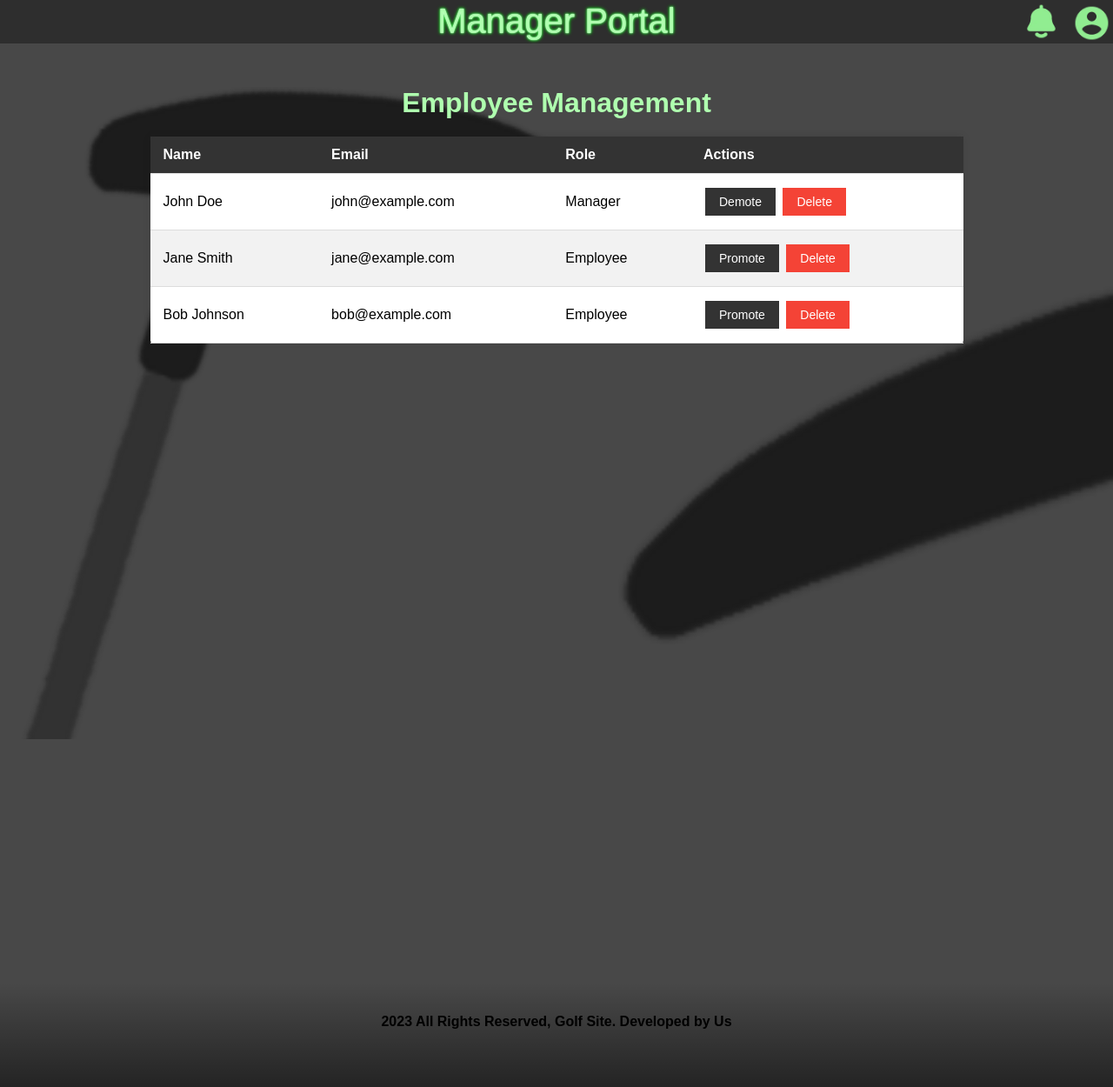
After one commit to CadenConde/My-Golf-Site, a PHP site: page /GolfSite/manageEmployees.php in a window 1280 px wide. The commit adds this page. Shown: the whole page at 87% size. Run offline with PHP 8.4, Linux system fonts and the light colour scheme; the visitor is signed in with stand-in values (Sample User, id 1); data that the repository does not hold is empty.

Commit message:
Added Final Pages Ready for PHP

```diff
--- a/GolfSite/admin/availability.php
+++ b/GolfSite/admin/availability.php
@@ -12,7 +12,7 @@
 <body class="two">
 <div class="bgImagesClubs clubFormat"></div>
     <div id="availability-container">
-        <h1>Employee Availability</h1>
+        <h1 class="empAvailh1">Employee Availability</h1>
         <div id="day-buttons">
         <button class="day-button" data-day="Sunday">Sun</button>
         <button class="day-button" data-day="Monday">Mon</button>
--- a/GolfSite/admin/employeeIndex.php
+++ b/GolfSite/admin/employeeIndex.php
@@ -18,7 +18,7 @@
         <?php
             if($_SESSION["Manager"] == true){
                 echo '<a href="scheduleEmployee.php"><div class="adminCard adminCard4"><p>Schedule Employees</p><img src="../images/icons/person-calendar.webp" /></div></a>';
-                echo '<a href="#"><div class="adminCard adminCard5"><p>Employee Info</p><img src="../images/icons/people.webp" /></div></a>';
+                echo '<a href="manageEmployees.php"><div class="adminCard adminCard5"><p>Employee Info</p><img src="../images/icons/people.webp" /></div></a>';
                 echo '<a href="booking.php"><div class="adminCard adminCard6"><p>Booking Requests</p><img src="../images/icons/bookmark.webp" /></div></a>';
             }
         ?>
--- /dev/null
+++ b/GolfSite/admin/manageEmployees.php
@@ -0,0 +1,34 @@
+<!DOCTYPE html>
+<html lang="en">
+<head>
+    <meta charset="UTF-8">
+    <meta name="viewport" content="width=device-width, initial-scale=1.0">
+    <title>Manage Availabilty</title>
+    <link rel="stylesheet" href="../css/admin.css">
+</head>
+<?php include('partials/menu.php'); ?>
+
+<body class="two">
+<div class="bgImagesClubs clubFormat"></div>
+<div class="manage-wrapper">
+  <h1 class="manage">Employee Management</h1>
+    <table id="employeeTable">
+      <thead>
+        <tr>
+          <th>Name</th>
+          <th>Email</th>
+          <th>Role</th>
+          <th>Actions</th>
+        </tr>
+      </thead>
+      <tbody>
+
+      </tbody>
+    </table>
+</div>
+  <script src="../js/manageEmployee.js"></script>
+
+</body>
+<?php include('partials/footer.php'); ?>
+
+</html>
--- a/GolfSite/admin/mySchedule.php
+++ b/GolfSite/admin/mySchedule.php
@@ -31,6 +31,7 @@
         </div>
     </div>
     <script src="../js/mySchedule.js"></script>
+
 </body>
 <?php include('partials/footer.php'); ?>
 
--- a/GolfSite/admin/timeOff.php
+++ b/GolfSite/admin/timeOff.php
@@ -33,6 +33,7 @@
   </div>
 
   <script src="../js/timeOff.js"></script>
+
 </body>
 <?php include('partials/footer.php'); ?>
 
--- a/GolfSite/css/admin.css
+++ b/GolfSite/css/admin.css
@@ -346,8 +346,8 @@ section.navBar p:hover{
     width: 100%;
     font-weight: bold;
     margin-top: -400px;
-    position: relative;
-    bottom: 0px;
+    position: absolute;
+    bottom: 0;
     min-height: 15vh;
     height: 10px;
     background-image: linear-gradient(rgba(0, 0, 0, 0), rgba(0, 0, 0, .5));
@@ -485,6 +485,12 @@ img.nav:hover{
     opacity: 1;
   }
 
+  .empAvailh1 {
+    text-align: center;
+    margin: auto;
+    color: black;
+  }
+
   .settings-container h1 {
     font-size: 36px;
     font-weight: bold;
@@ -543,7 +549,7 @@ img.nav:hover{
     border-radius: 15px;
     color: rgb(175, 255, 175);
     background-color: rgb(46, 46, 46);
-    position: fixed;
+    position: absolute;
     transition: all 0.3s ease-in-out;
     z-index: 1;
   }
@@ -1207,7 +1213,7 @@ img.nav:hover{
 
 #calendar-container {
   max-width: 900px;
-  margin: 0 auto;
+  margin: 50px auto;
   padding: 20px;
   background-color: #fff;
   border-radius: 8px;
@@ -1412,6 +1418,77 @@ img.nav:hover{
   font-size: 20px;
   cursor: pointer;
 }
+
+/*-------------------------*/
+/*-----Manage Employees----*/
+/*-------------------------*/
+
+.manage-wrapper {
+  margin: 50px auto;
+  max-width: 1100px;
+}
+
+h1 {
+  text-align: center;
+  color: rgb(175, 255, 175);
+  margin: auto;
+}
+
+table {
+  width: 85%;
+  margin: auto;
+  border-collapse: collapse;
+  margin-top: 20px;
+  background-color: #fff;
+  box-shadow: 0 0 10px rgba(0, 0, 0, 0.1);
+  border-radius: 4px;
+}
+
+th, td {
+  padding: 12px 15px;
+  text-align: left;
+  border-bottom: 1px solid #ddd;
+}
+
+th {
+  background-color: #333;
+  color: #fff;
+}
+
+tr:nth-child(even) {
+  background-color: #f2f2f2;
+}
+
+tr:hover {
+  background-color: #e6e6e6;
+}
+
+.toggle-button {
+  background-color: #333;
+  color: #fff;
+  border: none;
+  padding: 8px 16px;
+  text-align: center;
+  text-decoration: none;
+  display: inline-block;
+  font-size: 14px;
+  margin: 4px 2px;
+  cursor: pointer;
+}
+
+.delete-button {
+  background-color: #f44336;
+  color: #fff;
+  border: none;
+  padding: 8px 16px;
+  text-align: center;
+  text-decoration: none;
+  display: inline-block;
+  font-size: 14px;
+  margin: 4px 2px;
+  cursor: pointer;
+}
+
 
 /* Media Queries */
 
--- /dev/null
+++ b/GolfSite/js/manageEmployee.js
@@ -0,0 +1,53 @@
+// Fetch employee data from your server or database
+const employees = [
+    { id: 1, name: 'John Doe', email: 'john@example.com', isManager: true },
+    { id: 2, name: 'Jane Smith', email: 'jane@example.com', isManager: false },
+    { id: 3, name: 'Bob Johnson', email: 'bob@example.com', isManager: false },
+    // Add more employee data here
+  ];
+
+  const employeeTable = document.getElementById('employeeTable');
+  const tableBody = employeeTable.getElementsByTagName('tbody')[0];
+
+  // Function to render employee rows
+  function renderEmployeeRows() {
+    tableBody.innerHTML = '';
+    employees.forEach(employee => {
+      const row = document.createElement('tr');
+      row.innerHTML = `
+        <td>${employee.name}</td>
+        <td>${employee.email}</td>
+        <td>${employee.isManager ? 'Manager' : 'Employee'}</td>
+        <td>
+          <button class="toggle-button" onclick="toggleRole(${employee.id})">
+            ${employee.isManager ? 'Demote' : 'Promote'}
+          </button>
+          <button class="delete-button" onclick="deleteEmployee(${employee.id})">Delete</button>
+        </td>
+      `;
+      tableBody.appendChild(row);
+    });
+  }
+
+  // Function to toggle employee role (Manager/Employee)
+  function toggleRole(employeeId) {
+    const employee = employees.find(emp => emp.id === employeeId);
+    if (employee) {
+      employee.isManager = !employee.isManager;
+      // Update the employee role on the server or database
+      renderEmployeeRows();
+    }
+  }
+
+  // Function to delete an employee
+  function deleteEmployee(employeeId) {
+    const employeeIndex = employees.findIndex(emp => emp.id === employeeId);
+    if (employeeIndex !== -1) {
+      employees.splice(employeeIndex, 1);
+      // Delete the employee from the server or database
+      renderEmployeeRows();
+    }
+  }
+
+  // Initial render of employee rows
+  renderEmployeeRows();
```
Also changed, not shown: GolfSite/admin/login.php (+12 -0 lines), GolfSite/admin/notifications.php (+1 -43 lines), GolfSite/admin/settings.php (+46 -21 lines), GolfSite/admin/partials/menu.php (line endings or trailing spaces), GolfSite/admin/scheduleEmployee.php (line endings or trailing spaces).
